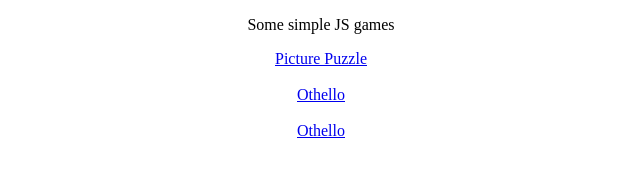
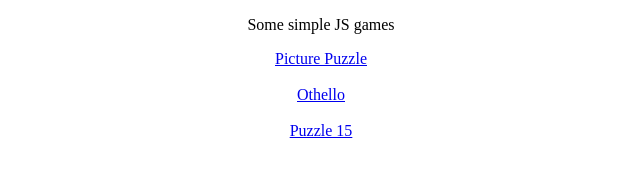
Before and after one commit to Dukenv/games, a plain HTML site: page index.html in a window 1280 px wide. Shown: the full height of the page, 319-959 px from the left. Drawn offline with Linux system fonts and the light colour scheme.

Commit message:
Update index.html

```diff
--- a/index.html
+++ b/index.html
@@ -8,7 +8,7 @@
       <p>Some simple JS games</p>
      <a href="https://dukenv.github.io/games/SlidePuzzleGames/puzzle.html">Picture Puzzle</a></br></br>
      <a href="https://dukenv.github.io/games/newothello/">Othello</a></br></br>
-     <a href="https://dukenv.github.io/games/PG15/">Othello</a></br></br>
+     <a href="https://dukenv.github.io/games/PG15/">Puzzle 15</a></br></br>
     </center>
 
   </body>
```
